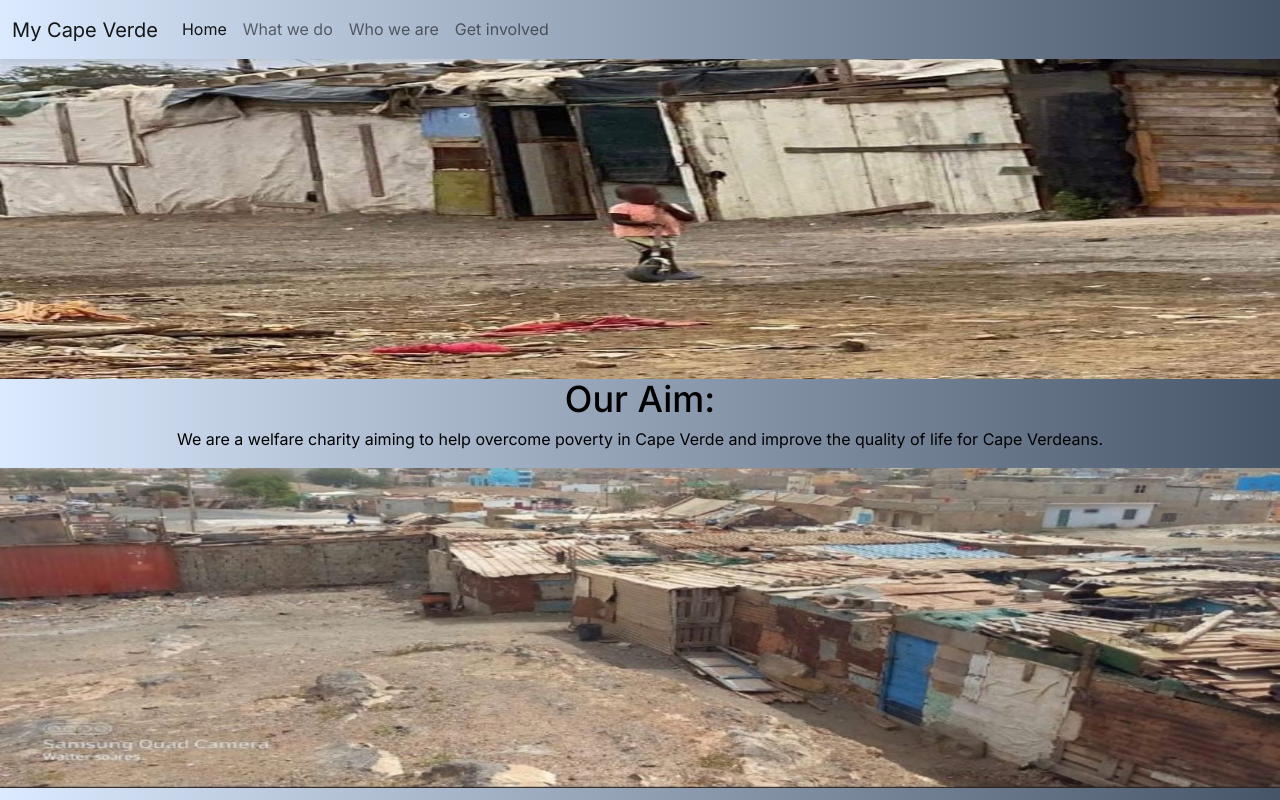
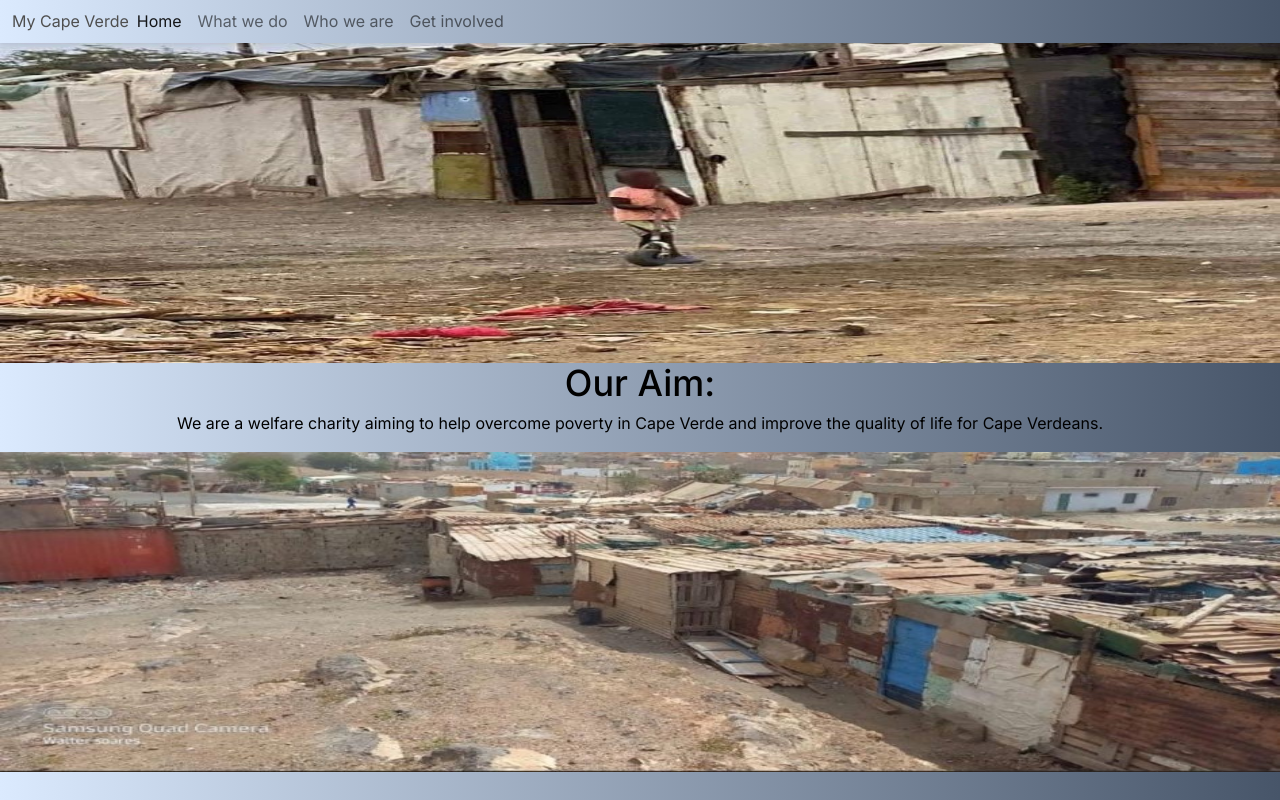
Before and after one commit to jacam666/capeverde, a Next.js app: page / in a window 1280 px wide. Built offline with nearby package versions, Linux system fonts and the light colour scheme.

Commit message:
changed brand to link in navbar heading

```diff
--- a/src/app/components/ResponsiveNavbar.tsx
+++ b/src/app/components/ResponsiveNavbar.tsx
@@ -20,7 +20,7 @@ export default function ResponsiveNavbar() {
     return (
         <MDBNavbar className=' bg-gradient-to-r from-blue-100 to-slate-600' expand='lg' light bgColor='light'>
             <MDBContainer fluid>
-                <MDBNavbarBrand href='/'>My Cape Verde</MDBNavbarBrand>
+                <MDBNavbarLink href='/'>My Cape Verde</MDBNavbarLink>
                 <MDBNavbarToggler
                     aria-expanded='false'
                     aria-label='Toggle navigation'
```
